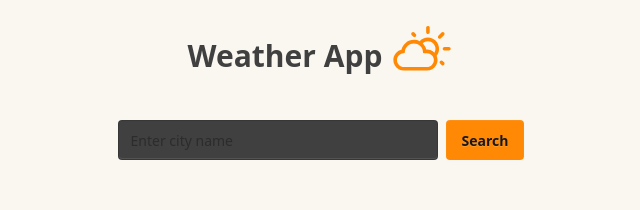
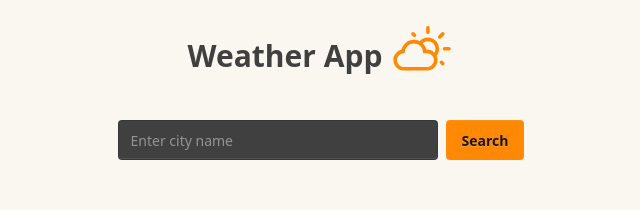
Before and after one commit to Raizen014/Weather-App, a Next.js app: page / in a window 1280 px wide. Shown: the top 210 px of the page, without its empty margins (319-959 px from the left). Built offline with nearby package versions, Linux system fonts and the light colour scheme.

Commit message:
edit components

```diff
--- a/components/SearchBar.tsx
+++ b/components/SearchBar.tsx
@@ -22,7 +22,7 @@ export default function SearchBar({ onSearch }: Props) {
         placeholder="Enter city name"
         value={city}
         onChange={(e) => setCity(e.target.value)}
-        className="input input-md bg-neutral-700 w-80"
+        className="input input-md bg-neutral-700 text-neutral-200 w-80"
       />
       <button type="submit" className="btn bg-orange-400 border-0">
         Search
--- a/components/WeatherCard.tsx
+++ b/components/WeatherCard.tsx
@@ -50,7 +50,7 @@ export default function WeatherCard({ data }: Props) {
             className="mx-auto"
           />
 
-          <div className="flex text-start flex-col">
+          <div className="flex text-start text-neutral-200 flex-col">
             <p>
               Temperature
             </p>
```
